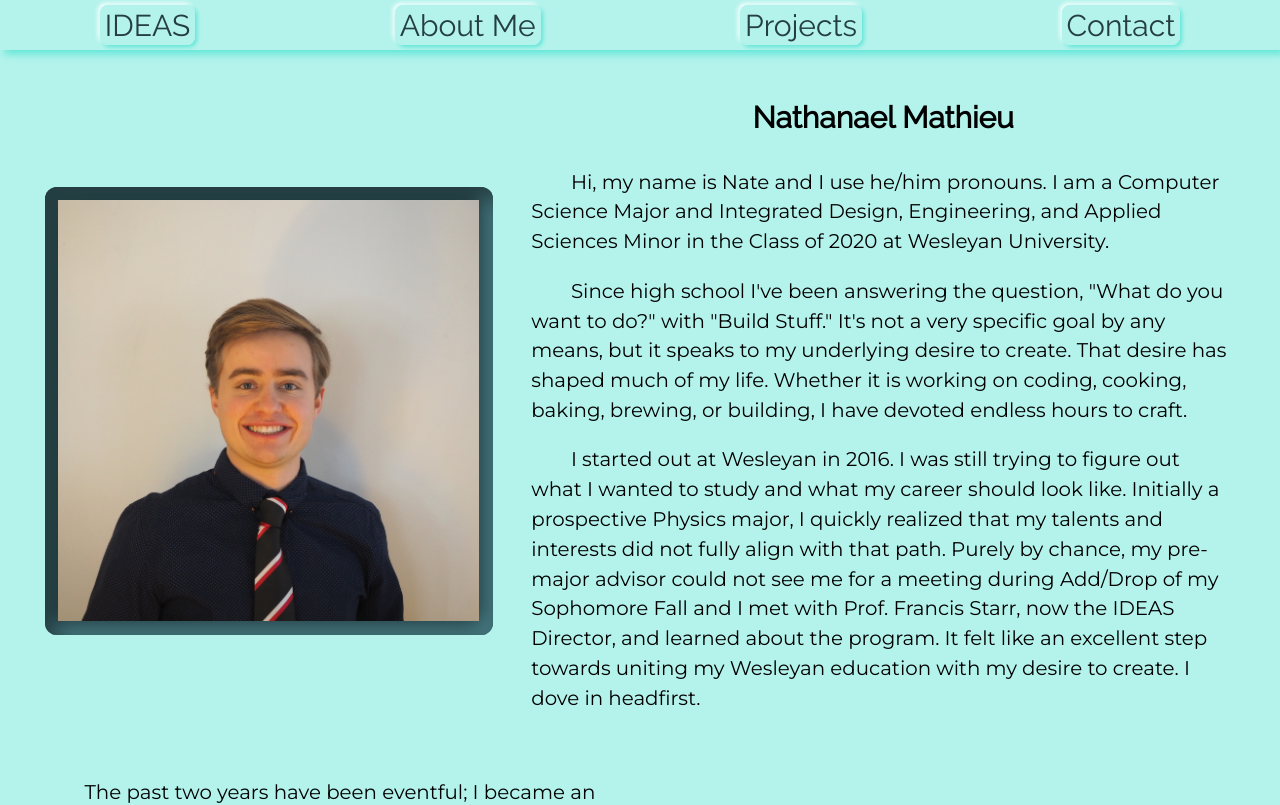
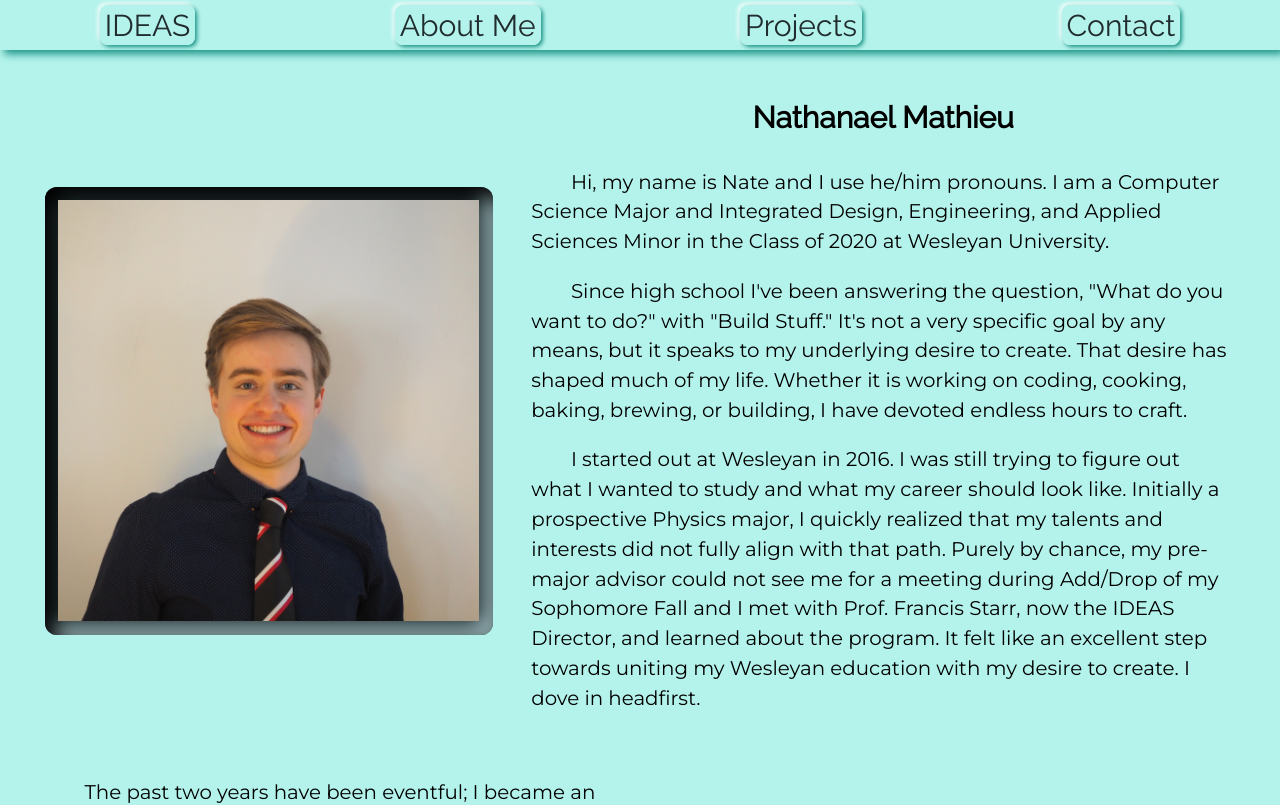
Before and after one commit to NathanaelMathieu/nathanaelmathieu.github.io, a React (Create React App) app: page /#/about in a window 1280 px wide. Shown: the top 805 px of the page. Built offline with nearby package versions, Linux system fonts and the light colour scheme.

Commit message:
more visible neumorphic buttons

```diff
--- a/src/index.scss
+++ b/src/index.scss
@@ -6,16 +6,16 @@ body {
   background: $main;
 
   a:link {
-    @include neuShadow(0px,1);
+    @include neuShadow(2px,0);
     border-radius: 5px;
     padding: 2px;
     text-decoration: none;
   }
   a:visited{
-    @include neuShadow(0px,1);
+    @include neuShadow(2px,0);
   }
   a:active{
-    @include neuShadow(0px,0);
+    @include neuShadow(2px,1);
   }
 }
 
--- a/src/style.scss
+++ b/src/style.scss
@@ -17,12 +17,12 @@ $blue-pale-transparent: #1d6a9a4d;
 
 //Theme Colors
 $main: #b4f3ec;
-$main-dark: darken($main, 20);
-$main-light: lighten($main, 20);
+$main-dark: darken($main, 50);
+$main-light: lighten($main, 50);
 
-$accent: #243e42;
-$accent-dark: darken($accent, 0);
-$accent-light: lighten($accent, 20);
+$accent: #202c2e;
+$accent-dark: darken($accent, 50);
+$accent-light: lighten($accent, 50);
 
 $text: $accent;
 $text-alt: $main;
```
